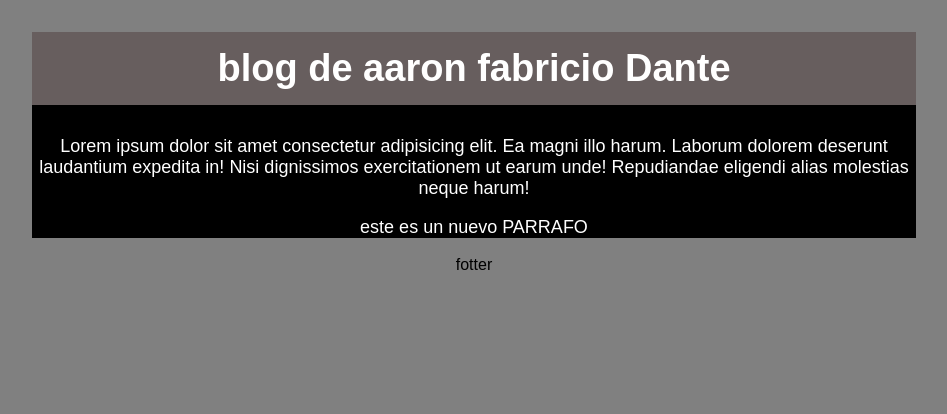
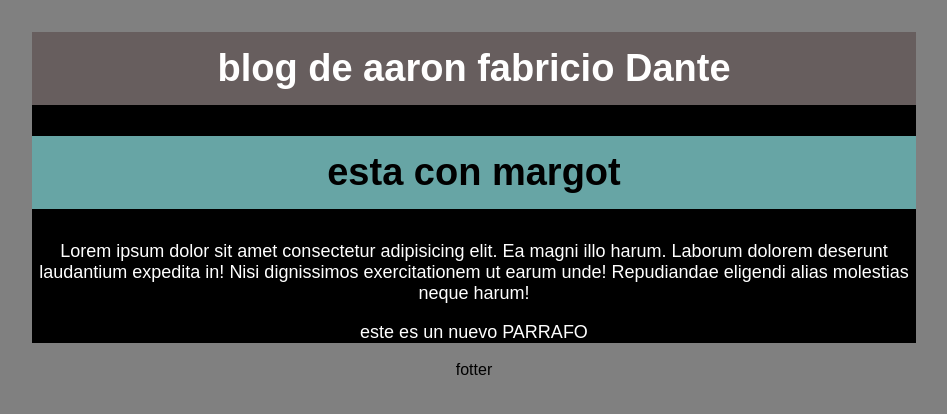
Before and after one commit to aaron-fabricio-sc/practiceGitPlatzi, a plain HTML site: page index.html in a window 1280 px wide. Shown: the whole page, without its empty margins (166-1113 px from the left). Drawn offline with Linux system fonts and the light colour scheme.

Commit message:
se agrego texto a header y se estilizo

```diff
--- a/css/style.css
+++ b/css/style.css
@@ -5,7 +5,13 @@ body{
 
 
 }
+.caja_m{
+    background: teal;
 
+}
+.caja_m h2{
+    color: black;
+}
 .contenedorPadre{
 
     background: black;
--- a/index.html
+++ b/index.html
@@ -10,6 +10,10 @@
 
     <section class="contenedorPadre">
         <h2>blog de aaron fabricio Dante</h2>
+        <section class="caja_m">
+            <h2>esta con margot</h2>
+        </section>
+
         <section class="contenedor">
             <p>Lorem ipsum dolor sit amet consectetur adipisicing elit. Ea magni illo harum. Laborum dolorem deserunt laudantium expedita in! Nisi dignissimos exercitationem ut earum unde! Repudiandae eligendi alias molestias neque harum!
 
```
